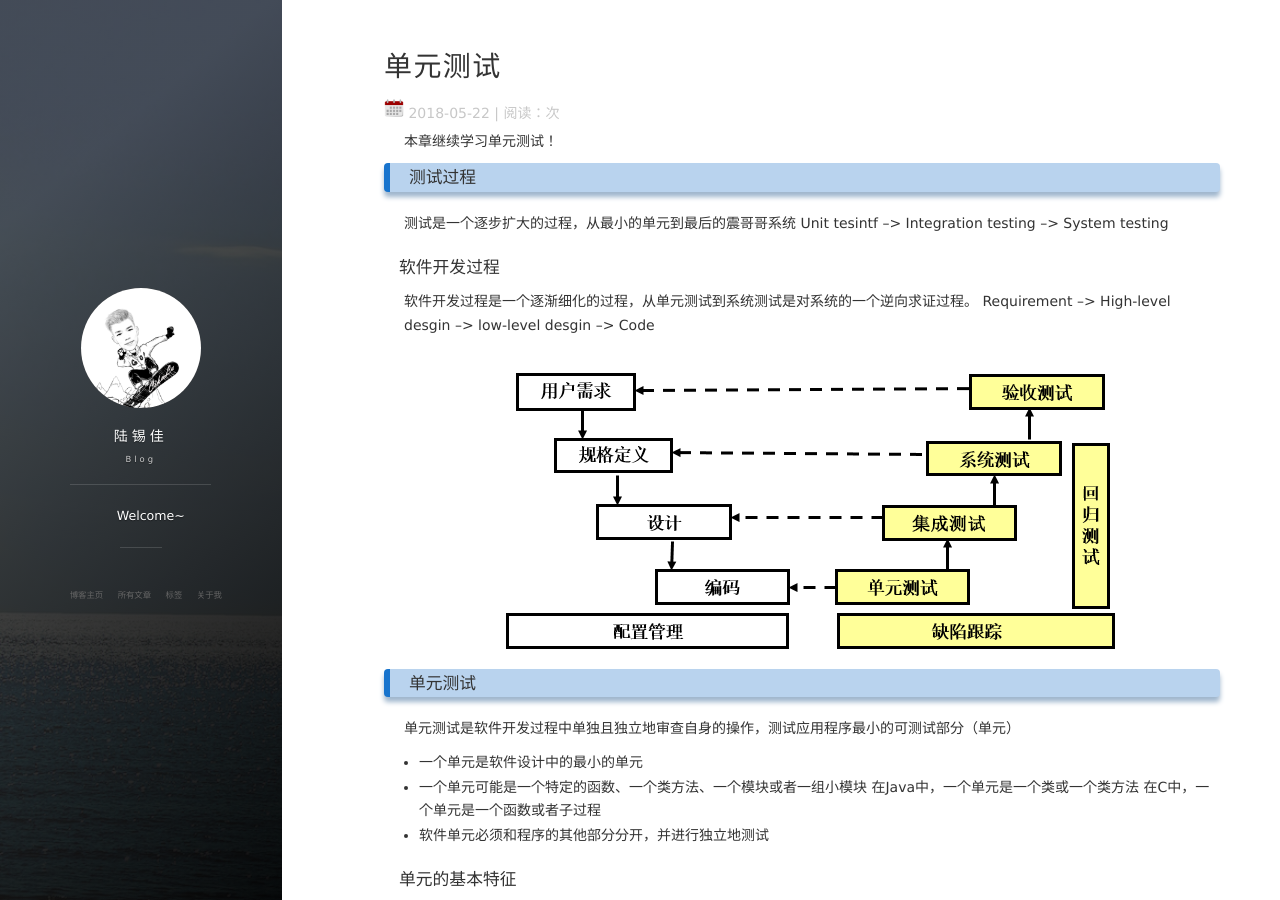
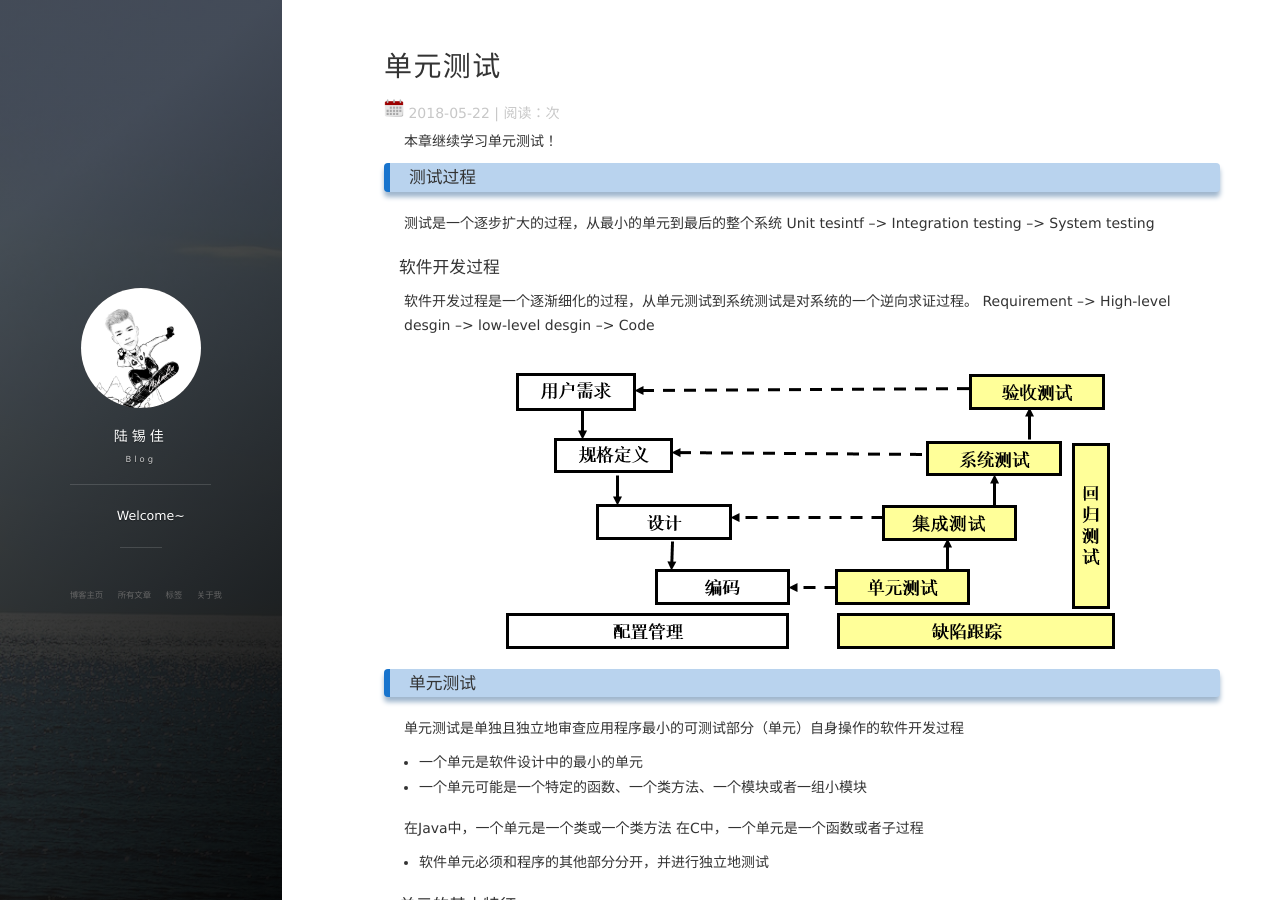
Before and after one commit to lxjsy/blog, a Jekyll site: the page built from _posts/2018-5-25-UnitTesting.md, in a window 1280 px wide and 900 px high. Built offline with Jekyll 4.4.1, drawn with Linux system fonts in a browser that asks for light colours; nearby versions of some CDN libraries; comment, search, counter and statistics services are not loaded.

Commit message:
change posts

```diff
--- a/_posts/2018-5-25-UnitTesting.md
+++ b/_posts/2018-5-25-UnitTesting.md
@@ -9,7 +9,7 @@ tag: Software Testing
 本章继续学习单元测试！
 
 ### 测试过程
-测试是一个逐步扩大的过程，从最小的单元到最后的震哥哥系统
+测试是一个逐步扩大的过程，从最小的单元到最后的整个系统
 Unit tesintf --> Integration testing --> System testing
 
 #### 软件开发过程
@@ -19,12 +19,14 @@ Requirement --> High-level desgin --> low-level desgin --> Code
 ![process](/images/ST/UnitTesting/testprocess.png)
 
 ### 单元测试
-单元测试是软件开发过程中单独且独立地审查自身的操作，测试应用程序最小的可测试部分（单元）
+单元测试是单独且独立地审查应用程序最小的可测试部分（单元）自身操作的软件开发过程
 
 * 一个单元是软件设计中的最小的单元
 * 一个单元可能是一个特定的函数、一个类方法、一个模块或者一组小模块
+
 在Java中，一个单元是一个类或一个类方法
 在C中，一个单元是一个函数或者子过程
+
 * 软件单元必须和程序的其他部分分开，并进行独立地测试
 
 #### 单元的基本特征
```
Also changed, not shown: _posts/2018-5-22-STBlackTesingOne.md (+1 -0 lines), _posts/2018-5-23-STBlackTestingTwo.md (+1 -1 lines), _posts/2018-5-24-STWhiteTesting.md (+15 -12 lines), images/ST/Performance/time.png (added).
